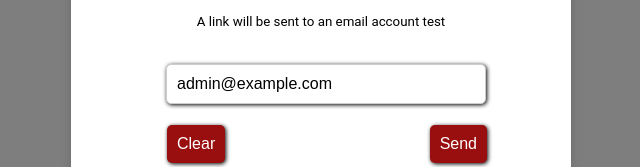
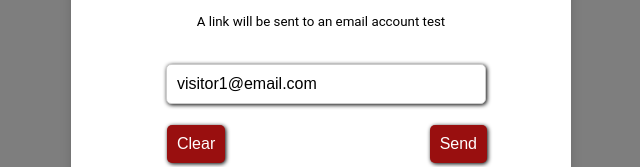
Before and after one commit to GazuaDev8417/my-delivery, a React (Vite) app: page /login in a window 1280 px wide. Both pictures are taken after a click on the element "Forgot my password". Shown: the part 343-510 px from the top of the page, without its empty margins (319-959 px from the left). Built offline with nearby package versions, Linux system fonts and the light colour scheme; no server answers.

Commit message:
maintenance on the password reset method

```diff
--- a/src/components/requestPassword/RequestPasswordReset.tsx
+++ b/src/components/requestPassword/RequestPasswordReset.tsx
@@ -16,7 +16,7 @@ interface ModalProps{
 
 const RequestPasswordReset = ({ isOpen, onClose }:ModalProps)=>{
     const dialogRef = useRef<HTMLDialogElement>(null)
-    const { clear, onChange, form } = userForm({ email:'admin@example.com' })
+    const { clear, onChange, form } = userForm({ email:'visitor1@email.com' })
 
 
 
@@ -111,6 +111,7 @@ const RequestPasswordReset = ({ isOpen, onClose }:ModalProps)=>{
                             placeholder="name@email.com"
                             aria-label="Endereço de email"
                             autoFocus
+                            autoComplete="off"
                             required
                             />
                     </div>
```
